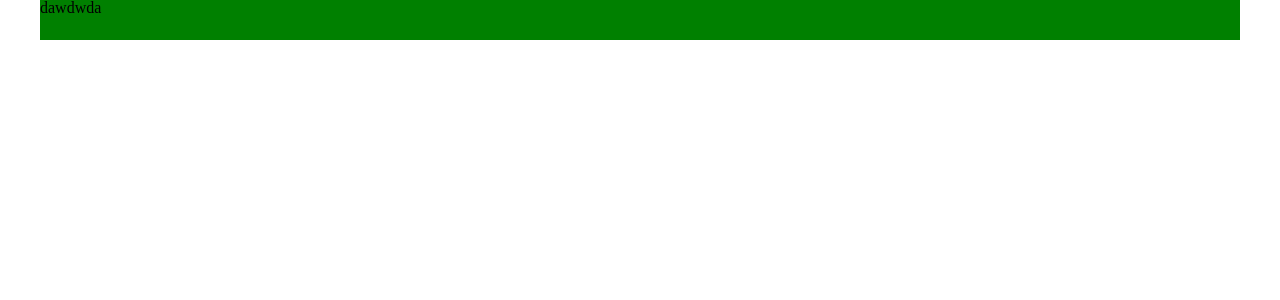
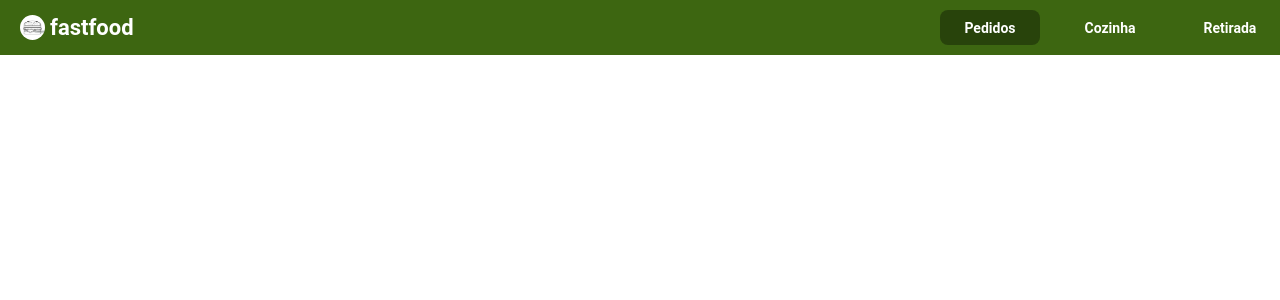
Before and after one commit to m4arthu/FastFood, a React (Vite) app: page / in a window 1280 px wide. Shown: the top 300 px of the page. Built offline with nearby package versions, Linux system fonts and the light colour scheme.

Commit message:
feat: header component

```diff
--- /dev/null
+++ b/src/components/HeaderButtons.jsx
@@ -0,0 +1,21 @@
+import { useState } from "react"
+import { HeaderButton, HeaderButtonContainer } from "../styles.css/styles"
+
+export const HeaderButtons = ({selectedButtonId}) => {
+    const handleButtonClick = (buttonId) => {
+         // redirecionar para  rota
+      };
+    return (
+        <HeaderButtonContainer>
+            <HeaderButton selected={selectedButtonId === 1 ? true : false}
+                onClick={() => handleButtonClick(1)}><p>Pedidos</p>
+            </HeaderButton>
+            <HeaderButton selected={selectedButtonId === 2 ? true : false}
+                onClick={() => handleButtonClick(2)}><p>Cozinha</p>
+            </HeaderButton>
+            <HeaderButton selected={selectedButtonId === 3 ? true : false}
+                onClick={() => handleButtonClick(3)}><p>Retirada</p>
+            </HeaderButton>
+        </HeaderButtonContainer>
+    )
+}
--- a/src/components/HeaderComponent.jsx
+++ b/src/components/HeaderComponent.jsx
@@ -1,10 +1,13 @@
 import { HeaderContainer } from "../styles.css/styles";
+import { HeaderButtons } from "./HeaderButtons";
+import { LogoComponent } from "./LogoComponent";
 
-export function HeaderComponent(){
+export function HeaderComponent({selectedButtonId}){
     return (
        <>
        <HeaderContainer>
-        dawdwda
+         <LogoComponent/>
+         <HeaderButtons selectedButtonId={selectedButtonId}/>
        </HeaderContainer>
        </>
     )
--- /dev/null
+++ b/src/components/LogoComponent.jsx
@@ -0,0 +1,13 @@
+import hamburguer  from "../assets/images.png"
+import { LogoContainer } from "../styles.css/styles"
+
+export const  LogoComponent =() => {
+    return (
+        <LogoContainer>
+            <img src={hamburguer} alt="" />
+            <p>
+                fastfood
+            </p>
+        </LogoContainer>
+    )
+}
--- a/src/pages/HomePage.jsx
+++ b/src/pages/HomePage.jsx
@@ -4,7 +4,7 @@ import { Container } from "../styles.css/styles.js"
 export function HomePage() {
     return (
         <Container>
-            <HeaderComponent />
+            <HeaderComponent selectedButtonId={1}/>
 
         </Container>
     )
--- a/src/styles.css/styles.js
+++ b/src/styles.css/styles.js
@@ -1,13 +1,51 @@
+
 import styled from "styled-components"
 
-const headerColor = ""
+const headerColor = "#3D6611"
 
 export const Container = styled.div`
-margin: 0 40px;
 `
 export const HeaderContainer = styled.div`
-    width:100vw - 80px;
-    height:40px;
-    background-color: green;
+    font-family: 'Roboto', sans-serif;
+    width:100vw;
+    height:55px;
+    display:flex;
+    background-color: ${headerColor};
+    justify-content: space-between;
 
 `
+export const LogoContainer = styled.div`
+    display:flex;
+    justify-content: center;
+    height:100%;
+    align-items: center;
+    margin-left: 20px;
+    img{
+        border-radius:50px;
+        width: 25px;
+    }
+    p{
+        color:white;
+        font-weight: 600;
+        font-size:22px;
+         margin-left: 5px;
+     }
+`
+export const HeaderButtonContainer = styled.div`
+    display:flex;
+    align-items: center;
+`
+export const  HeaderButton = styled.div`
+     background-color : ${(props)=> props.selected? "#00000059": "inherit" };
+     width : 100px;
+     height :  35px;
+     margin-left:20px;
+     border-radius:8px;
+     display:flex;
+     color: white;
+    align-items: center;
+    justify-content: center;
+    font-size: 14px;
+    font-weight: bold;
+
+`
```
Also changed, not shown: src/App.jsx (line endings or trailing spaces), src/assets/fundi-lanche.svg (added), src/assets/images.png (added), src/main.jsx (line endings or trailing spaces), src/styles.css/resetCss.js (line endings or trailing spaces).
